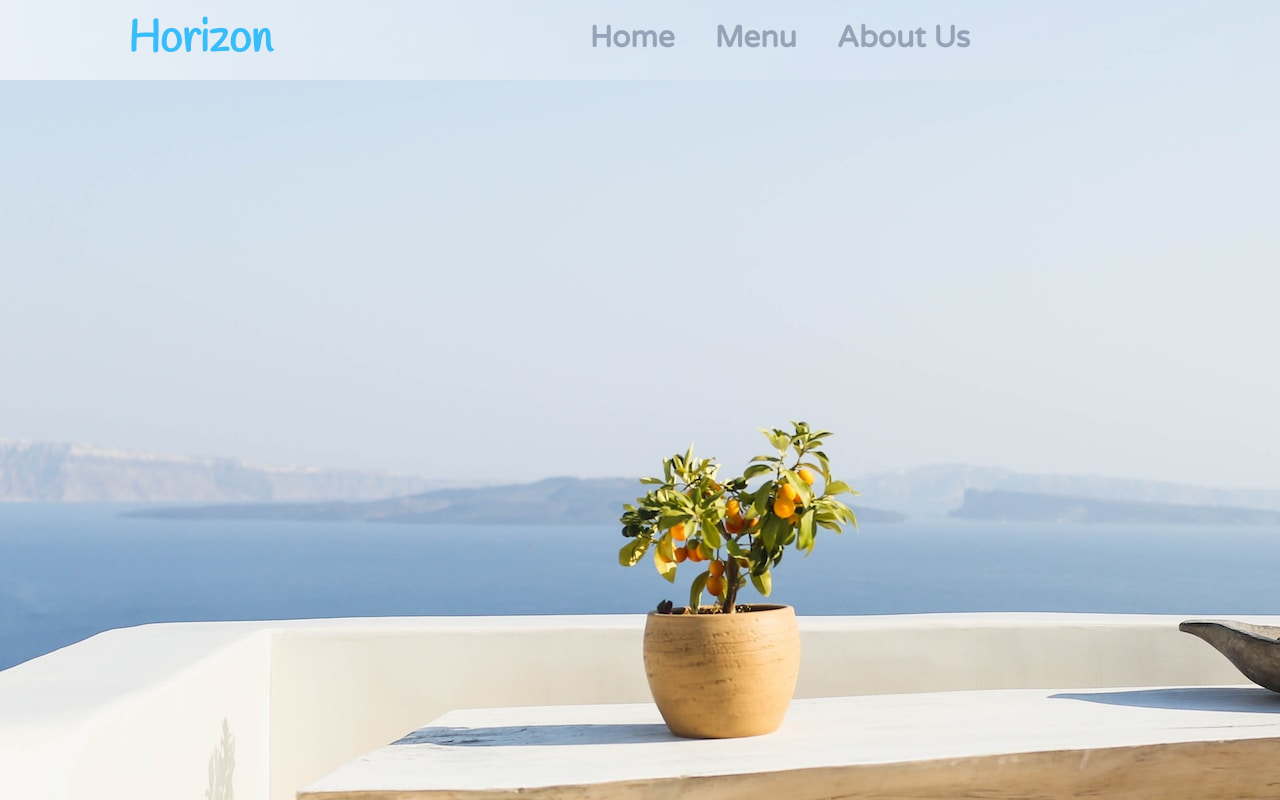
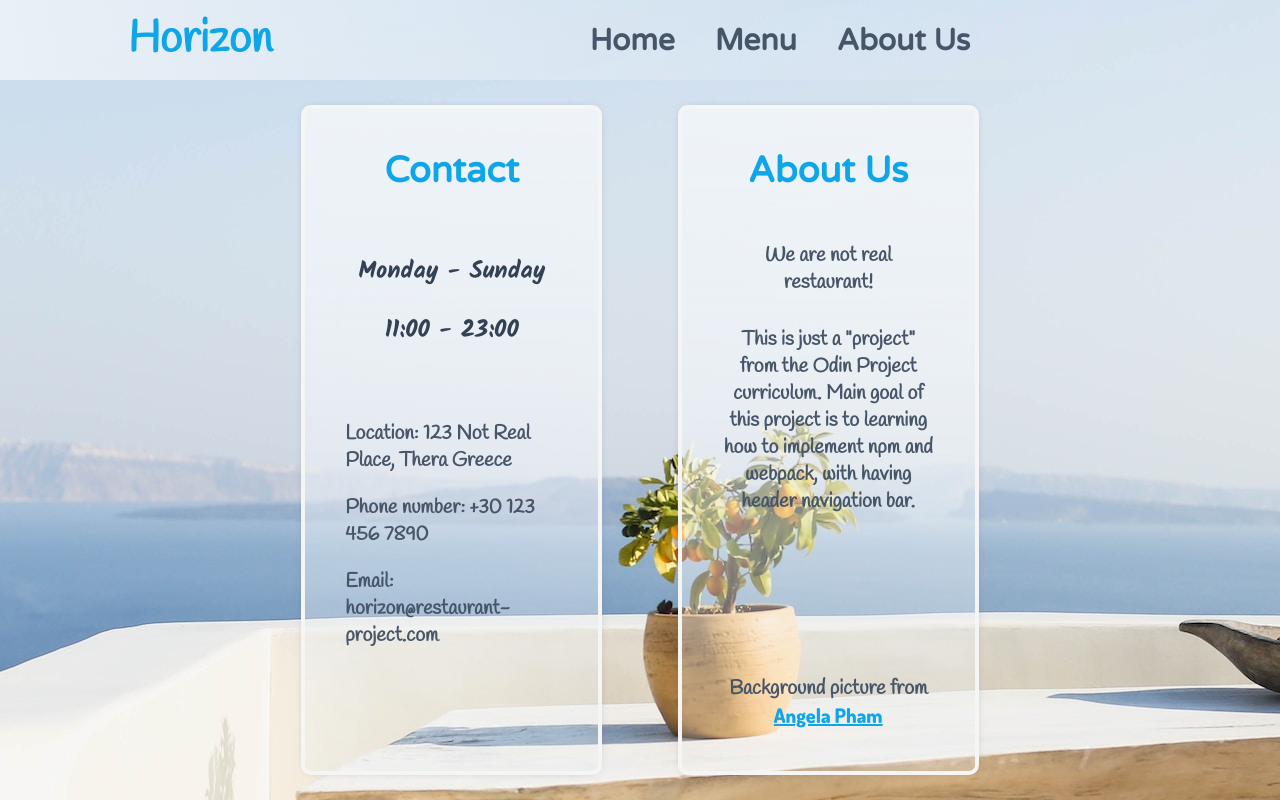
Before and after one commit to DimitrijeB-96/Project-Restaurant-Page, a website built with webpack: page dist/index.html in a window 1280 px wide. Both pictures are taken after a click on the item "About Us". Built offline with nearby package versions, Linux system fonts and the light colour scheme.

Commit message:
Home and About Us pages completed

```diff
--- a/src/pages/aboutUs.js
+++ b/src/pages/aboutUs.js
@@ -1,7 +1,67 @@
 const aboutUsPage = document.createElement('div');
 
+const contactDiv = document.createElement('div');
+const contactH2 = document.createElement('h2');
+const contactWorkingDays = document.createElement('h3');
+const contactWorkingHours = document.createElement('h3');
+const contactLocation = document.createElement('p');
+const contactPhone = document.createElement('p');
+const contactEmail = document.createElement('p');
+
+const aboutDiv = document.createElement('div');
+const aboutH2 = document.createElement('h2');
+const notRealProjectText = document.createElement('p');
+const projectGoalText = document.createElement('p');
+const projectBackgroundAuthorText = document.createElement('p');
+const projectBackgroundAuthorLink = document.createElement('a');
+
+function displayContactDiv() {
+  aboutUsPage.appendChild(contactDiv);
+  contactDiv.classList.add('contact-div-aboutUs');
+
+  contactDiv.appendChild(contactH2);
+  contactH2.textContent = 'Contact';
+
+  contactDiv.appendChild(contactWorkingDays);
+  contactWorkingDays.textContent = 'Monday - Sunday';
+
+  contactDiv.appendChild(contactWorkingHours);
+  contactWorkingHours.textContent = '11:00 - 23:00';
+
+  contactDiv.appendChild(contactLocation);
+  contactLocation.textContent = 'Location: 123 Not Real Place, Thera Greece';
+
+  contactDiv.appendChild(contactPhone);
+  contactPhone.textContent = 'Phone number: +30 123 456 7890';
+
+  contactDiv.appendChild(contactEmail);
+  contactEmail.textContent = 'Email: horizon@restaurant-project.com';
+}
+
+function displayAboutUsDiv() {
+  aboutUsPage.appendChild(aboutDiv);
+  aboutDiv.classList.add('about-div-aboutUs');
+
+  aboutDiv.appendChild(aboutH2);
+  aboutH2.textContent = 'About Us';
+  aboutDiv.appendChild(notRealProjectText);
+  notRealProjectText.textContent = 'We are not real restaurant!';
+  aboutDiv.appendChild(projectGoalText);
+  projectGoalText.textContent = 'This is just a "project" from the Odin Project curriculum. Main goal of this project is to learning how to implement npm and webpack, with having header navigation bar.';
+
+  aboutDiv.appendChild(projectBackgroundAuthorText);
+  projectBackgroundAuthorText.textContent = 'Background picture from ';
+
+  projectBackgroundAuthorText.appendChild(projectBackgroundAuthorLink);
+  projectBackgroundAuthorLink.textContent = 'Angela Pham';
+  projectBackgroundAuthorLink.href = 'https://www.unsplash.com/@apham';
+  projectBackgroundAuthorLink.setAttribute('target', '_blank');
+}
+
 export function displayAboutUsPage() {
-
+  displayContactDiv();
+  displayAboutUsDiv();
+  aboutUsPage.classList.add('aboutUs');
 }
 
 export default aboutUsPage;
--- a/src/pages/home.js
+++ b/src/pages/home.js
@@ -6,8 +6,12 @@ const heroText = document.createElement('p');
 const heroSpan = document.createElement('span');
 
 const contentDiv = document.createElement('div');
-const contentH2 = document.createElement('h2');
-const contentText = document.createElement('p');
+const contentH2First = document.createElement('h2');
+const contentTextIntro = document.createElement('p');
+const contentH2Second = document.createElement('h2');
+const contentText1 = document.createElement('p');
+const contentText2 = document.createElement('p');
+const contentText3 = document.createElement('p');
 
 function displayHeroDiv() {
   homePage.appendChild(heroDiv);
@@ -26,10 +30,19 @@ function displayContentDiv() {
   homePage.appendChild(contentDiv);
   contentDiv.classList.add('content-div-home');
 
-  contentDiv.appendChild(contentH2);
-  contentH2.textContent = 'Our Story';
-  contentDiv.appendChild(contentText);
-  contentText.textContent = 'Welcome to our restaurant...';
+  contentDiv.appendChild(contentH2First);
+  contentH2First.textContent = 'Our Story';
+  contentDiv.appendChild(contentTextIntro);
+
+  contentTextIntro.textContent = 'Horizon opened in 1988 with the goal of providing traditional homemade meals, with the emphasis on quality.';
+  contentDiv.appendChild(contentH2Second);
+  contentDiv.appendChild(contentText1);
+  contentDiv.appendChild(contentText2);
+  contentDiv.appendChild(contentText3);
+  contentH2Second.textContent = 'Visit Us';
+  contentText1.textContent = 'At Horizon, we offer local Greek cuisine and traditional flavors that you can only eat at our restaurant in Santorini.';
+  contentText2.textContent = 'With great food you can enjoy the best Greek wine from local Wineyards, to bring richnest and color to your food.';
+  contentText3.textContent = 'To top it all up, we offer best views on the island, there is no excuse not to visit us!';
 }
 
 export function displayHomePage() {
--- a/src/style.css
+++ b/src/style.css
@@ -1,18 +1,19 @@
 @import url('https://fonts.googleapis.com/css2?family=Dosis:wght@400;500;600;700;800&family=Handlee&family=Kalam:wght@300;400;700&family=Varela+Round&display=swap');
-/* Dosis
-   Varela Round
-   Kalam
-   Handlee
+/*
+  Dosis
+  Varela Round
+  Kalam
+  Handlee
 */
 
 :root {
   --stone-light: #f5f5f4;
 
   --slate-light: #f1f5f9;
-  --slate-mid: #94a3b8;
+  --slate-mid: #475569;
   --slate-dark: #334155;
 
-  --blue-mid: #38bdf8;
+  --blue-mid: #0ea5e9;
 }
 
 * {
@@ -77,12 +78,10 @@ body {
   font-size: 30px;
   font-weight: 700;
   cursor: pointer;
-  padding-bottom: 5px;
 }
 
 .header li:hover {
   color: var(--blue-mid);
-  border-bottom: 3px solid var(--blue-mid);
 }
 
 .content {
@@ -95,6 +94,7 @@ body {
 .aboutUs {
   width: 100%;
   height: 100%;
+  /* Make transtion for everything to slide in */
 }
 
 .home {
@@ -141,13 +141,16 @@ span.bold {
   flex-direction: column;
   align-items: center;
   padding: 40px;
+  gap: 20px;
+
   border: 4px solid var(--stone-light);
+  box-shadow: 0 0 12px -8px var(--slate-mid);
   border-radius: 10px;
   background: linear-gradient(180deg, rgba(241, 245, 249, 0.9) 0%, rgba(241, 245, 249, 0.7) 40%,  rgba(241, 245, 249, 0.5) 60%, rgba(241, 245, 249, 0.2) 100%);
 }
 
 .content-div-home h2 {
-  font-family: 'Varela Round', Arial, Helvetica, sans-serif ;
+  font-family: 'Varela Round', Arial, Helvetica, sans-serif;
   color: var(--blue-mid);
   font-size: 32px;
 }
@@ -155,4 +158,95 @@ span.bold {
 .content-div-home p {
   font-family: 'Kalam', Arial, Helvetica, sans-serif;
   color: var(--slate-mid);
+  font-size: 16px;
+  font-weight: 600;
 }
+
+.aboutUs {
+  display: grid;
+  grid-template-columns: 2fr 2fr 0.5fr 2fr 2fr;
+  grid-template-rows: 1fr 3fr 1fr;
+  grid-template-areas:
+    "top top top top top"
+    "left review mid about right"
+    "bottom bottom bottom bottom bottom";
+}
+
+.contact-div-aboutUs {
+  grid-area: review;
+
+  display: flex;
+  flex-direction: column;
+  align-items: center;
+  padding: 40px;
+  gap: 20px;
+
+  border: 4px solid var(--stone-light);
+  box-shadow: 0 0 12px -8px var(--slate-mid);
+  border-radius: 10px;
+  background: linear-gradient(180deg, rgba(241, 245, 249, 0.9) 0%, rgba(241, 245, 249, 0.7) 40%,  rgba(241, 245, 249, 0.5) 60%, rgba(241, 245, 249, 0.2) 100%);
+}
+
+.contact-div-aboutUs h2 {
+  font-family: 'Varela Round', Arial, Helvetica, sans-serif;
+  color: var(--blue-mid);
+  font-size: 36px;
+  margin-bottom: 40px;
+}
+
+.contact-div-aboutUs h3 {
+  font-family: 'Kalam', Arial, Helvetica, sans-serif;
+  font-size: 24px;
+  color: var(--slate-dark);
+}
+
+.contact-div-aboutUs h3:last-of-type {
+  margin-bottom: 50px;
+}
+
+.contact-div-aboutUs p {
+  font-family: 'Handlee', Arial, Helvetica, sans-serif;
+  font-weight: 700;
+  font-size: 20px;
+  color: var(--slate-mid);
+}
+
+.about-div-aboutUs {
+  grid-area: about;
+
+  display: flex;
+  flex-direction: column;
+  align-items: center;
+  padding: 40px;
+  gap: 30px;
+  text-align: center;
+
+  border: 4px solid var(--stone-light);
+  box-shadow: 0 0 12px -8px var(--slate-mid);
+  border-radius: 10px;
+  background: linear-gradient(180deg, rgba(241, 245, 249, 0.9) 0%, rgba(241, 245, 249, 0.7) 40%,  rgba(241, 245, 249, 0.5) 60%, rgba(241, 245, 249, 0.2) 100%);
+}
+
+.about-div-aboutUs h2 {
+  font-family: 'Varela Round', Arial, Helvetica, sans-serif;
+  color: var(--blue-mid);
+  font-size: 36px;
+  margin-bottom: 20px;
+}
+
+.about-div-aboutUs p {
+  font-family: 'Handlee', Arial, Helvetica, sans-serif;
+  font-weight: 700;
+  font-size: 20px;
+  color: var(--slate-mid);
+}
+
+.about-div-aboutUs p:last-of-type {
+  margin-top: 130px;
+}
+
+.about-div-aboutUs a {
+  font-family: 'Dosis', Arial, Helvetica, sans-serif;
+  font-weight: 900;
+  color: var(--blue-mid);
+}
```
Also changed, not shown: dist/bundle.js.
